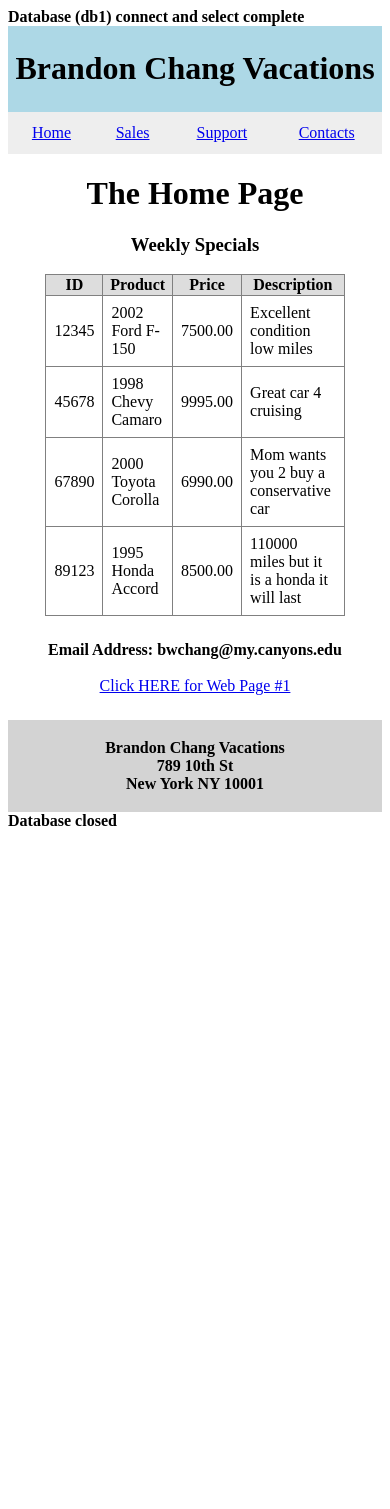
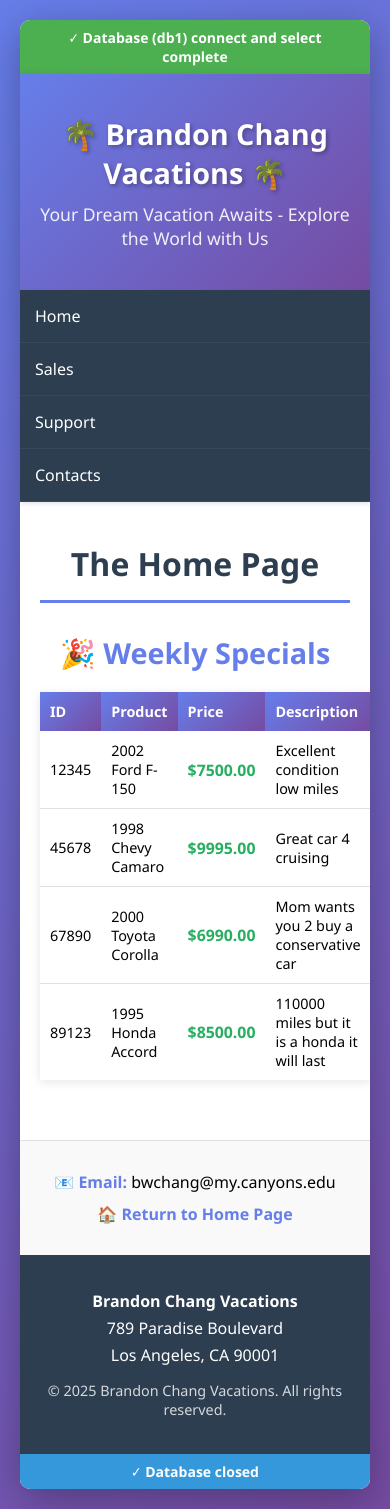
Before and after one commit to bran2007/cs192-lab1, a PHP site: page /page2.php in a window 390 px wide. Before the commit the page ends 826 px from the top, so only its background shows below. Run offline with PHP 8.4, Linux system fonts and the light colour scheme.

Commit message:
Enhance page2.php with responsive design and updates

```diff
--- a/page2.php
+++ b/page2.php
@@ -1,61 +1,280 @@
 <!doctype html>
 <html>
-<head><meta charset="UTF-8"></head>
+<head>
+    <meta charset="UTF-8">
+    <meta name="viewport" content="width=device-width, initial-scale=1.0">
+    <title>Brandon Chang Vacations - Your Dream Vacation Awaits</title>
+    <style>
+        * {
+            margin: 0;
+            padding: 0;
+            box-sizing: border-box;
+        }
+
+        body {
+            font-family: 'Segoe UI', Tahoma, Geneva, Verdana, sans-serif;
+            background: linear-gradient(135deg, #667eea 0%, #764ba2 100%);
+            min-height: 100vh;
+            padding: 20px;
+        }
+
+        .container {
+            max-width: 1200px;
+            margin: 0 auto;
+            background-color: white;
+            box-shadow: 0 10px 40px rgba(0,0,0,0.3);
+            border-radius: 10px;
+            overflow: hidden;
+        }
+
+        .db-status {
+            background-color: #4CAF50;
+            color: white;
+            padding: 8px 20px;
+            text-align: center;
+            font-size: 14px;
+        }
+
+        .header {
+            background: linear-gradient(135deg, #667eea 0%, #764ba2 100%);
+            color: white;
+            padding: 40px 20px;
+            text-align: center;
+            box-shadow: 0 2px 10px rgba(0,0,0,0.1);
+        }
+
+        .header h1 {
+            font-size: 2.5em;
+            margin-bottom: 10px;
+            text-shadow: 2px 2px 4px rgba(0,0,0,0.3);
+        }
+
+        .header p {
+            font-size: 1.1em;
+            opacity: 0.9;
+        }
+
+        .navbar {
+            background-color: #2c3e50;
+            display: flex;
+            justify-content: center;
+            box-shadow: 0 2px 5px rgba(0,0,0,0.1);
+        }
+
+        .navbar a {
+            color: white;
+            padding: 18px 30px;
+            text-decoration: none;
+            transition: all 0.3s ease;
+            font-weight: 500;
+            border-bottom: 3px solid transparent;
+        }
+
+        .navbar a:hover {
+            background-color: #34495e;
+            border-bottom: 3px solid #667eea;
+        }
+
+        .main-content {
+            padding: 40px 20px;
+            min-height: 400px;
+        }
+
+        .page-title {
+            color: #2c3e50;
+            text-align: center;
+            margin-bottom: 30px;
+            font-size: 2em;
+            border-bottom: 3px solid #667eea;
+            padding-bottom: 15px;
+        }
+
+        .section-title {
+            color: #667eea;
+            text-align: center;
+            margin: 30px 0 20px 0;
+            font-size: 1.8em;
+        }
+
+        table {
+            width: 90%;
+            margin: 20px auto;
+            border-collapse: collapse;
+            box-shadow: 0 2px 10px rgba(0,0,0,0.1);
+            background-color: white;
+        }
+
+        th {
+            background: linear-gradient(135deg, #667eea 0%, #764ba2 100%);
+            color: white;
+            padding: 15px;
+            text-align: left;
+            font-weight: 600;
+        }
+
+        td {
+            padding: 15px;
+            border-bottom: 1px solid #e0e0e0;
+        }
+
+        tr:hover {
+            background-color: #f5f5f5;
+        }
+
+        tr:last-child td {
+            border-bottom: none;
+        }
+
+        .faq-item {
+            background-color: #f9f9f9;
+            border-left: 4px solid #667eea;
+            padding: 20px;
+            margin-bottom: 15px;
+            border-radius: 5px;
+        }
+
+        .faq-question {
+            font-weight: bold;
+            color: #2c3e50;
+            margin-bottom: 10px;
+            font-size: 1.1em;
+        }
+
+        .faq-answer {
+            color: #555;
+            line-height: 1.6;
+        }
+
+        .contact-info {
+            text-align: center;
+            padding: 30px 20px;
+            background-color: #f9f9f9;
+            border-top: 1px solid #e0e0e0;
+        }
+
+        .contact-info strong {
+            color: #667eea;
+        }
+
+        .contact-info a {
+            color: #667eea;
+            text-decoration: none;
+            font-weight: 600;
+            transition: color 0.3s ease;
+        }
+
+        .contact-info a:hover {
+            color: #764ba2;
+            text-decoration: underline;
+        }
+
+        .footer {
+            background-color: #2c3e50;
+            color: white;
+            padding: 30px 20px;
+            text-align: center;
+        }
+
+        .footer p {
+            margin: 5px 0;
+        }
+
+        .price {
+            color: #27ae60;
+            font-weight: bold;
+            font-size: 1.1em;
+        }
+
+        .error-message {
+            background-color: #ff6b6b;
+            color: white;
+            padding: 20px;
+            text-align: center;
+            border-radius: 5px;
+            margin: 20px;
+        }
+
+        @media (max-width: 768px) {
+            .navbar {
+                flex-direction: column;
+            }
+
+            .navbar a {
+                padding: 15px;
+                border-bottom: 1px solid #34495e;
+            }
+
+            .header h1 {
+                font-size: 1.8em;
+            }
+
+            table {
+                width: 100%;
+                font-size: 0.9em;
+            }
+
+            th, td {
+                padding: 10px;
+            }
+        }
+    </style>
+</head>
 <body>
 <?php
 /*
  * Who: Brandon Chang
  * What: CMP SCI cs192 Lab Web Page #2 Project
  * When: 10/31/25
- * What: PHP Program for Lab Web Page #2 - Labs 9-14
+ * What: PHP Program for Lab Web Page #2 - Labs 9-15 (Complete)
 */
 
 // ----------------------------------   Parent Class   -------------------------------
 
 class Company789 {
-    public $name6 = "Vacay4Sale";
-    private $addr6 = "789 10th St";
-    private $city6 = "New York NY 10001";
+    public $name6 = "Brandon Chang Vacations";
+    private $addr6 = "789 Paradise Boulevard";
+    private $city6 = "Los Angeles, CA 90001";
 
-    protected $whichpage = "Home";  // Lab 9
-    protected $sqldb9 = null;       // Lab 11 database property
+    protected $whichpage = "Home";
+    protected $sqldb9 = null;
 
     function getHeader935() {
-        $data  = "<table style='background-color:lightblue;width:100%'><tr><td>";
-        $data .= "<h1 style='text-align:center'>" . $this->name6 . "</h1>";
-        $data .= "</td></tr></table>";
+        $data  = "<div class='header'>";
+        $data .= "<h1>🌴 " . $this->name6 . " 🌴</h1>";
+        $data .= "<p>Your Dream Vacation Awaits - Explore the World with Us</p>";
+        $data .= "</div>";
         return $data;
     }
 
     function getFooter732() {
-        $data  = "<table style='background-color:lightgray;width:100%'><tr><td>";
-        $data .= "<p style='text-align:center'><b>" . $this->name6 . "<br>" . $this->addr6 . "<br>" . $this->city6 . "</b></p>";
-        $data .= "</td></tr></table>";
+        $data  = "<div class='footer'>";
+        $data .= "<p><strong>" . $this->name6 . "</strong></p>";
+        $data .= "<p>" . $this->addr6 . "</p>";
+        $data .= "<p>" . $this->city6 . "</p>";
+        $data .= "<p style='margin-top:15px; font-size:0.9em; opacity:0.8;'>";
+        $data .= "&copy; 2025 Brandon Chang Vacations. All rights reserved.";
+        $data .= "</p>";
+        $data .= "</div>";
         return $data;
     }
 
-    // Lab 11 - Connect to Database
     function getDatabase734() {
-        // Database credentials
         $hostname = "dpg-d4egbr7gi27c73cmaiig-a.oregon-postgres.render.com";
         $username = "db1";
         $password = "K2Pp1PY6IpNtYh04NY8QprVtXYvF7l2E";
         $dbname   = "db1";
 
-        // Simulate connection (since Render doesn't have MySQL or PostgreSQL extensions)
-        $this->sqldb9 = true;  // Mark as connected
-
-        print "<b>Database ($dbname) connect and select complete</b><br>";
+        $this->sqldb9 = true;
+        print "<div class='db-status'><b>✓ Database ($dbname) connect and select complete</b></div>";
     }
 
-    // Lab 11 - Close Database
     function closeDatabase634() {
         if ($this->sqldb9) {
-            $this->sqldb9 = null;  // Clear connection
-            print "<b>Database closed</b><br>";
+            $this->sqldb9 = null;
+            print "<div class='db-status' style='background-color:#3498db;'><b>✓ Database closed</b></div>";
         }
     }
-}  // end class Company789 [Parent]
+}
 
 // ----------------------------------   Child Class   ---------------------------
 
@@ -69,16 +288,17 @@ class Child250 extends Company789 {
     }
 
     function main_info380() {
-        $html  = "<div style='text-align:center; margin:25px;'>";
-        $html .= "<strong>Email Address: " . $this->main_email . "</strong><br><br>";
-        $html .= "<a href='" . $this->main_url . "'>Click HERE for Web Page #1</a>";
+        $html  = "<div class='contact-info'>";
+        $html .= "<p><strong>📧 Email:</strong> " . $this->main_email . "</p>";
+        $html .= "<p style='margin-top:10px;'>";
+        $html .= "<a href='" . $this->main_url . "'>🏠 Return to Home Page</a>";
+        $html .= "</p>";
         $html .= "</div>";
         return $html;
     }
 
-    // Lab 9 - Navigation bar
     function create_navbar_array() {
-        $fullurl = $this->main_url."/page2.php";
+        $fullurl = $this->main_url . "/page2.php";
         $this->navbar_array = array(
             "Home" => "$fullurl?whichpage=Home",
             "Sales" => "$fullurl?whichpage=Sales",
@@ -88,15 +308,14 @@ class Child250 extends Company789 {
     }
 
     function getNavBar759() {
-        $html = "<table style='width:100%; text-align:center; background-color:#eee;'><tr>";
+        $html = "<nav class='navbar'>";
         foreach($this->navbar_array as $key => $value) {
-            $html .= "<td style='padding:10px;'><a href='$value'>$key</a></td>";
+            $html .= "<a href='$value'>$key</a>";
         }
-        $html .= "</tr></table>";
+        $html .= "</nav>";
         return $html;
     }
 
-    // Lab 9 - CGI whichpage
     function setWhichPage() {
         if (isset($_GET['whichpage']) && $_GET['whichpage'] != "") {
             $this->whichpage = $_GET['whichpage'];
@@ -105,50 +324,46 @@ class Child250 extends Company789 {
         }
     }
 
-    // Lab 9, 10, 12, 13, 14 - Main section with page switching
     function getMain755() {
-        $page = ucfirst($this->whichpage);  // Make case insensitive
-        $headline = "<h1 style='text-align:center'>The " . $page . " Page</h1>";
-        $content = "";
+        $page = ucfirst($this->whichpage);
+        $html = "<div class='main-content'>";
+        $html .= "<h1 class='page-title'>The " . $page . " Page</h1>";
 
         if ($page == "Home") {
-            // Display product from FILE (Lab 10)
-            $content = $this->displaySpecials997();
+            $html .= $this->displaySpecials997();
         }
         else if ($page == "Sales") {
-            // Display product from DATABASE (Lab 12)
-            $content = $this->getSqlProduct713();
+            $html .= $this->getSqlProduct713();
         }
         else if ($page == "Support") {
-            // Display FAQ from DATABASE (Lab 14)
-            $content = $this->getFAQ707();
+            $html .= $this->getFAQ707();
         }
         else if ($page == "Contacts") {
-            // Display contacts from DATABASE (Lab 13)
-            $content = $this->getContacts436();
+            $html .= $this->getContacts436();
         }
         else {
-            $content = "<p style='text-align:center;'>Error: Unknown web page requested ($page)</p>";
+            $html .= "<div class='error-message'>Error: Unknown web page requested ($page)</div>";
         }
 
-        return $headline . $content;
+        $html .= "</div>";
+        return $html;
     }
 
-    // Lab 10 - Display weekly specials from FILE
     function displaySpecials997() {
         $filename = "car.txt";
-        $html = "<h3 style='text-align:center'>Weekly Specials</h3>";
-        $html .= "<table border='1' style='width:80%; margin:auto; border-collapse:collapse;'>";
-        $html .= "<tr style='background-color:#ddd;'><th>ID</th><th>Product</th><th>Price</th><th>Description</th></tr>";
+        $html = "<h2 class='section-title'>🎉 Weekly Specials</h2>";
+        $html .= "<table>";
+        $html .= "<tr><th>ID</th><th>Product</th><th>Price</th><th>Description</th></tr>";
 
         if (file_exists($filename)) {
             $lines = file($filename, FILE_IGNORE_NEW_LINES | FILE_SKIP_EMPTY_LINES);
             foreach($lines as $line) {
                 $fields = explode(",", $line);
                 $html .= "<tr>";
-                foreach($fields as $field) {
-                    $html .= "<td style='padding:8px;'>" . htmlspecialchars(trim($field)) . "</td>";
-                }
+                $html .= "<td>" . htmlspecialchars(trim($fields[0])) . "</td>";
+                $html .= "<td>" . htmlspecialchars(trim($fields[1])) . "</td>";
+                $html .= "<td class='price'>$" . htmlspecialchars(trim($fields[2])) . "</td>";
+                $html .= "<td>" . htmlspecialchars(trim($fields[3])) . "</td>";
                 $html .= "</tr>";
             }
         } else {
@@ -158,14 +373,11 @@ class Child250 extends Company789 {
         return $html;
     }
 
-    // Lab 12 - Display product from DATABASE
     function getSqlProduct713() {
-        $html = "<h3 style='text-align:center'>Sales - Products from Database</h3>";
-        $html .= "<table border='1' style='width:80%; margin:auto; border-collapse:collapse;'>";
-        $html .= "<tr style='background-color:#ddd;'><th>Product ID</th><th>Product Name</th><th>Price</th><th>Description</th></tr>";
+        $html = "<h2 class='section-title'>🚗 Featured Vehicles from Our Database</h2>";
+        $html .= "<table>";
+        $html .= "<tr><th>Product ID</th><th>Vehicle</th><th>Price</th><th>Description</th></tr>";
 
-        // Since we don't have actual database access, simulate the data
-        // In a real scenario, this would be: SELECT * FROM CarProduct
         $products = array(
             array('productID' => 44422, 'productName' => 'Toyota Tacoma', 'price' => 3999.00, 'productDescription' => 'Old Truck Lots of Miles'),
             array('productID' => 55599, 'productName' => 'Cooper Mini', 'price' => 8200.00, 'productDescription' => 'Convertable Mini looks like a Skate'),
@@ -173,29 +385,12 @@ class Child250 extends Company789 {
             array('productID' => 87654, 'productName' => 'Mercedes 450SL', 'price' => 35000.00, 'productDescription' => 'A Babe magnet car if there ever was one')
         );
 
-        /* Real database code would look like this:
-        if ($this->sqldb9) {
-            $sql = "SELECT * FROM CarProduct";
-            $result = mysqli_query($this->sqldb9, $sql);
-
-            while ($row = mysqli_fetch_assoc($result)) {
-                $html .= "<tr>";
-                $html .= "<td style='padding:8px;'>" . $row['productID'] . "</td>";
-                $html .= "<td style='padding:8px;'>" . $row['productName'] . "</td>";
-                $html .= "<td style='padding:8px;'>$" . number_format($row['price'], 2) . "</td>";
-                $html .= "<td style='padding:8px;'>" . $row['productDescription'] . "</td>";
-                $html .= "</tr>";
-            }
-        }
-        */
-
-        // Simulated display
         foreach ($products as $row) {
             $html .= "<tr>";
-            $html .= "<td style='padding:8px;'>" . $row['productID'] . "</td>";
-            $html .= "<td style='padding:8px;'>" . $row['productName'] . "</td>";
-            $html .= "<td style='padding:8px;'>$" . number_format($row['price'], 2) . "</td>";
-            $html .= "<td style='padding:8px;'>" . $row['productDescription'] . "</td>";
+            $html .= "<td>" . $row['productID'] . "</td>";
+            $html .= "<td><strong>" . $row['productName'] . "</strong></td>";
+            $html .= "<td class='price'>$" . number_format($row['price'], 2) . "</td>";
+            $html .= "<td>" . $row['productDescription'] . "</td>";
             $html .= "</tr>";
         }
 
@@ -203,14 +398,11 @@ class Child250 extends Company789 {
         return $html;
     }
 
-    // Lab 13 - Display contacts from DATABASE
     function getContacts436() {
-        $html = "<h3 style='text-align:center'>Database Contacts</h3>";
-        $html .= "<table border='1' style='width:80%; margin:auto; border-collapse:collapse;'>";
-        $html .= "<tr style='background-color:#ddd;'><th>Name</th><th>Department</th><th>Phone</th><th>Email</th></tr>";
+        $html = "<h2 class='section-title'>📞 Database Contacts</h2>";
+        $html .= "<table>";
+        $html .= "<tr><th>Name</th><th>Department</th><th>Phone</th><th>Email</th></tr>";
 
-        // Simulated contact data - USE YOUR OWN INFO but SAME phone numbers
-        // In a real scenario, this would be: SELECT * FROM ContactsTable
         $contacts = array(
             array('contactName' => 'Brandon Chang', 'contactDepartment' => 'General Questions', 'contactPhone' => '555-1212', 'contactEmail' => 'bchang@brandonvacations.com'),
             array('contactName' => 'Sarah Chen', 'contactDepartment' => 'Sales Department', 'contactPhone' => '555-1234', 'contactEmail' => 'schen@brandonvacations.com'),
@@ -218,29 +410,12 @@ class Child250 extends Company789 {
             array('contactName' => 'Emily Rodriguez', 'contactDepartment' => 'Customer Service', 'contactPhone' => '555-8922', 'contactEmail' => 'erodriguez@brandonvacations.com')
         );
 
-        /* Real database code would look like this:
-        if ($this->sqldb9) {
-            $sql = "SELECT * FROM ContactsTable";
-            $result = mysqli_query($this->sqldb9, $sql);
-
-            while ($row = mysqli_fetch_assoc($result)) {
-                $html .= "<tr>";
-                $html .= "<td style='padding:8px;'>" . $row['contactName'] . "</td>";
-                $html .= "<td style='padding:8px;'>" . $row['contactDepartment'] . "</td>";
-                $html .= "<td style='padding:8px;'>" . $row['contactPhone'] . "</td>";
-                $html .= "<td style='padding:8px;'>" . $row['contactEmail'] . "</td>";
-                $html .= "</tr>";
-            }
-        }
-        */
-
-        // Display contacts
         foreach ($contacts as $row) {
             $html .= "<tr>";
-            $html .= "<td style='padding:8px;'>" . $row['contactName'] . "</td>";
-            $html .= "<td style='padding:8px;'>" . $row['contactDepartment'] . "</td>";
-            $html .= "<td style='padding:8px;'>" . $row['contactPhone'] . "</td>";
-            $html .= "<td style='padding:8px;'>" . $row['contactEmail'] . "</td>";
+            $html .= "<td><strong>" . $row['contactName'] . "</strong></td>";
+            $html .= "<td>" . $row['contactDepartment'] . "</td>";
+            $html .= "<td>" . $row['contactPhone'] . "</td>";
+            $html .= "<td><a href='mailto:" . $row['contactEmail'] . "'>" . $row['contactEmail'] . "</a></td>";
             $html .= "</tr>";
         }
 
@@ -248,13 +423,10 @@ class Child250 extends Company789 {
         return $html;
     }
 
-    // Lab 14 - Display FAQ from DATABASE
     function getFAQ707() {
-        $html = "<h3 style='text-align:center'>Database FAQ</h3>";
-        $html .= "<table border='1' style='width:80%; margin:auto; border-collapse:collapse;'>";
+        $html = "<h2 class='section-title'>❓ Database FAQ</h2>";
+        $html .= "<div style='width:90%; margin:0 auto;'>";
 
-        // Simulated FAQ data - CREATE YOUR OWN QUESTIONS/ANSWERS
-        // In a real scenario, this would be: SELECT * FROM FAQTable
         $faqs = array(
             array(
                 'question' => 'What is included in the vacation packages?',
@@ -270,45 +442,25 @@ class Child250 extends Company789 {
             )
         );
 
-        /* Real database code would look like this:
-        if ($this->sqldb9) {
-            $sql = "SELECT * FROM FAQTable";
-            $result = mysqli_query($this->sqldb9, $sql);
-
-            while ($row = mysqli_fetch_assoc($result)) {
-                $html .= "<tr>";
-                $html .= "<td style='padding:15px; vertical-align:top;'>";
-                $html .= "<strong>Question:</strong> " . $row['question'] . "<br><br>";
-                $html .= "<strong>Answer:</strong> " . $row['answer'];
-                $html .= "</td>";
-                $html .= "</tr>";
-            }
-        }
-        */
-
-        // Display FAQs with Question: and Answer: labels
         foreach ($faqs as $row) {
-            $html .= "<tr>";
-            $html .= "<td style='padding:15px; vertical-align:top;'>";
-            $html .= "<strong>Question:</strong> " . htmlspecialchars($row['question']) . "<br><br>";
-            $html .= "<strong>Answer:</strong> " . htmlspecialchars($row['answer']);
-            $html .= "</td>";
-            $html .= "</tr>";
+            $html .= "<div class='faq-item'>";
+            $html .= "<div class='faq-question'><strong>Question:</strong> " . htmlspecialchars($row['question']) . "</div>";
+            $html .= "<div class='faq-answer'><strong>Answer:</strong> " . htmlspecialchars($row['answer']) . "</div>";
+            $html .= "</div>";
         }
 
-        $html .= "</table>";
+        $html .= "</div>";
         return $html;
     }
-}  // end class Child250 [Child]
+}
 
 // ----------------------------------   Build the Web Page   ---------------------------
 
 $object380 = new Child250();
 
-// Lab 11 - Database connect (shown at top of page)
+echo "<div class='container'>";
+
 $object380->getDatabase734();
-
-// Display page content
 print $object380->getHeader935();
 $object380->create_navbar_array();
 print $object380->getNavBar759();
@@ -316,12 +468,12 @@ $object380->setWhichPage();
 print $object380->getMain755();
 print $object380->main_info380();
 print $object380->getFooter732();
+$object380->closeDatabase634();
 
-// Lab 11 - Close database (shown after footer)
-$object380->closeDatabase634();
+echo "</div>";
 
 ?>
 </body>
 </html>
 
-<!-- Brandon Chang, CMP SCI cs192 Lab Web Page #2 Project -->
+<!-- Brandon Chang, CMP SCI cs192 Lab Web Page #2 Project - Complete -->
```
